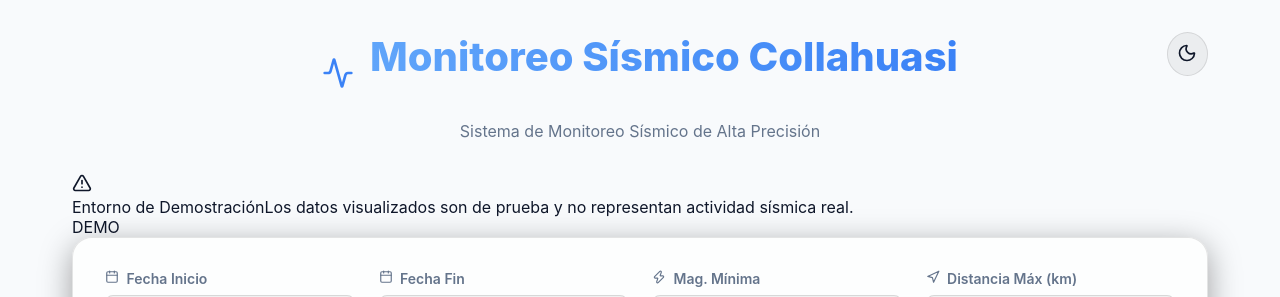
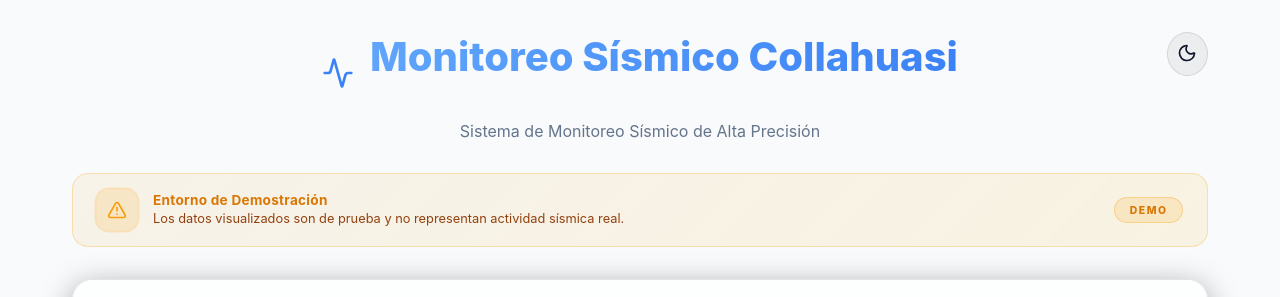
Before and after one commit to josesalgadoDev1/sismo-dashboard, a Next.js app: page / in a window 1280 px wide. Shown: the top 297 px of the page. Built offline with nearby package versions, Linux system fonts and the light colour scheme; no server answers; the database is empty.

Commit message:
Feat: Coordenadas, Escala Sísmica y Modo Claro por Defecto

```diff
--- a/src/app/globals.css
+++ b/src/app/globals.css
@@ -328,3 +328,100 @@ h1 {
   padding: 0 0.2rem;
   letter-spacing: 2px;
 }
+
+/* Demo Data Banner */
+.demo-banner {
+  display: flex;
+  align-items: center;
+  gap: 1rem;
+  padding: 1rem 1.5rem;
+  margin-bottom: 2rem;
+  border-radius: 16px;
+  background: linear-gradient(135deg, rgba(245, 158, 11, 0.08), rgba(251, 191, 36, 0.12));
+  border: 1px solid rgba(245, 158, 11, 0.25);
+  backdrop-filter: blur(var(--glass-blur));
+  -webkit-backdrop-filter: blur(var(--glass-blur));
+  animation: fadeIn 1s ease-out 0.3s both;
+}
+
+body.dark-mode .demo-banner {
+  background: linear-gradient(135deg, rgba(245, 158, 11, 0.06), rgba(251, 191, 36, 0.1));
+  border-color: rgba(245, 158, 11, 0.2);
+}
+
+.demo-banner-icon {
+  display: flex;
+  align-items: center;
+  justify-content: center;
+  width: 40px;
+  height: 40px;
+  border-radius: 12px;
+  background: rgba(245, 158, 11, 0.15);
+  color: #f59e0b;
+  flex-shrink: 0;
+  animation: demoPulse 2.5s ease-in-out infinite;
+}
+
+@keyframes demoPulse {
+  0%, 100% { box-shadow: 0 0 0 0 rgba(245, 158, 11, 0.3); }
+  50% { box-shadow: 0 0 0 8px rgba(245, 158, 11, 0); }
+}
+
+.demo-banner-content {
+  display: flex;
+  flex-direction: column;
+  gap: 0.15rem;
+  flex: 1;
+}
+
+.demo-banner-title {
+  font-size: 0.85rem;
+  font-weight: 700;
+  color: #d97706;
+  letter-spacing: 0.02em;
+}
+
+body.dark-mode .demo-banner-title {
+  color: #fbbf24;
+}
+
+.demo-banner-text {
+  font-size: 0.8rem;
+  color: #92400e;
+  line-height: 1.4;
+}
+
+body.dark-mode .demo-banner-text {
+  color: #fcd34d;
+  opacity: 0.8;
+}
+
+.demo-banner-badge {
+  font-size: 0.65rem;
+  font-weight: 800;
+  letter-spacing: 0.15em;
+  color: #d97706;
+  background: rgba(245, 158, 11, 0.15);
+  padding: 0.35rem 0.9rem;
+  border-radius: 20px;
+  border: 1px solid rgba(245, 158, 11, 0.3);
+  flex-shrink: 0;
+}
+
+body.dark-mode .demo-banner-badge {
+  color: #fbbf24;
+  background: rgba(245, 158, 11, 0.1);
+  border-color: rgba(245, 158, 11, 0.25);
+}
+
+@media (max-width: 768px) {
+  .demo-banner {
+    flex-wrap: wrap;
+    padding: 0.8rem 1rem;
+    gap: 0.8rem;
+  }
+
+  .demo-banner-badge {
+    margin-left: auto;
+  }
+}
```
